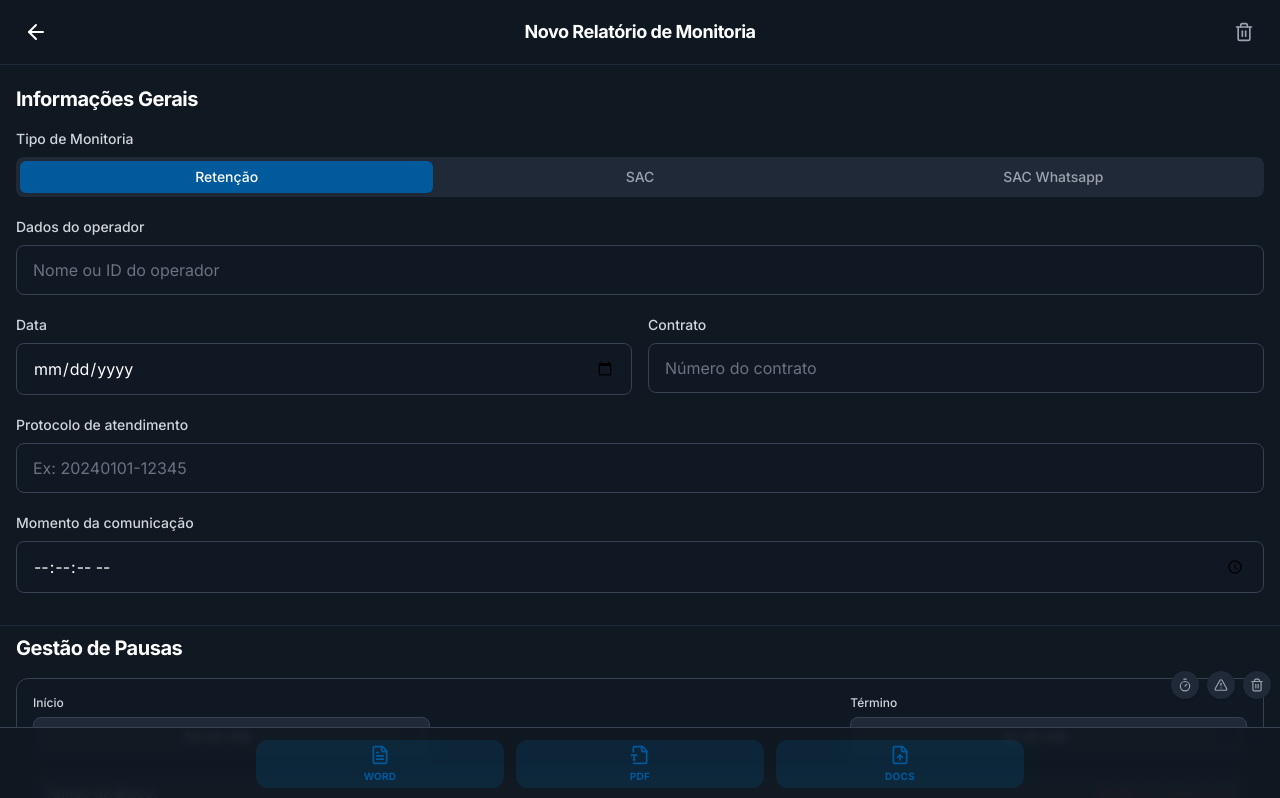
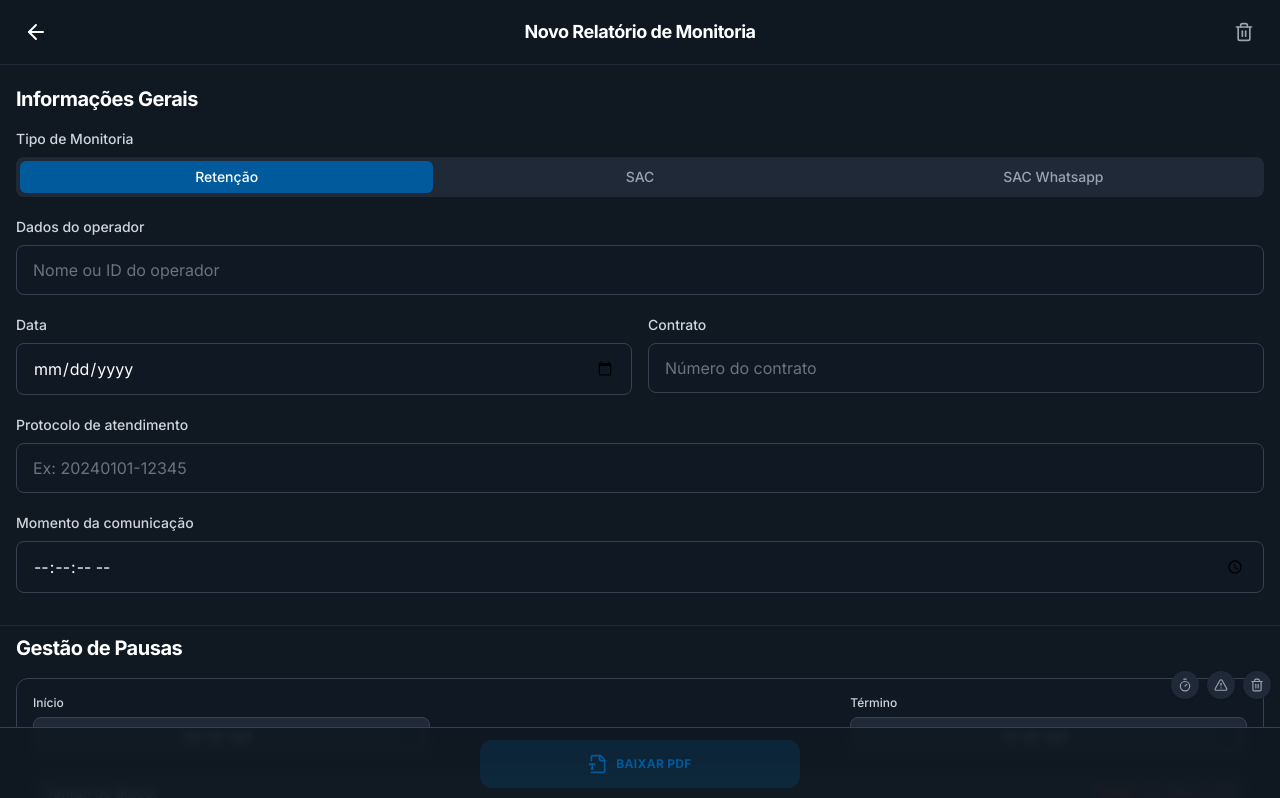
Before and after one commit to Lucasleey/Relatorio-de-Monitoria-, a React (Vite) app: page / in a window 1280 px wide. Shown: the top 798 px of the page. Built offline with nearby package versions, Linux system fonts and the light colour scheme.

Commit message:
feat: Simplify download functionality
Removes redundant format options for download and consolidates to a single PDF download action. Updates footer component to reflect this change and simplifies its layout.

```diff
--- a/App.tsx
+++ b/App.tsx
@@ -94,7 +94,7 @@ function App() {
         />
       </main>
 
-      <Footer onDownload={handleDownload} />
+      <Footer onDownload={() => handleDownload('pdf')} />
     </div>
   );
 }
--- a/components/Footer.tsx
+++ b/components/Footer.tsx
@@ -1,28 +1,18 @@
 import React from 'react';
-import { FileText, FileType2, FileUp } from 'lucide-react';
+import { FileType2 } from 'lucide-react';
 
 interface FooterProps {
-  onDownload: (format: 'word' | 'pdf' | 'docs') => void;
+  onDownload: () => void;
 }
 
 export const Footer: React.FC<FooterProps> = ({ onDownload }) => {
   return (
     <footer className="fixed bottom-0 left-0 right-0 z-50 border-t border-gray-200 bg-background-light/90 px-4 py-3 backdrop-blur-sm dark:border-gray-700 dark:bg-background-dark/90">
-      <div className="mx-auto flex max-w-screen-md items-center justify-center gap-3">
-        <ActionButton
-          icon={<FileText className="h-5 w-5" />}
-          label="Word"
-          onClick={() => onDownload('word')}
-        />
+      <div className="mx-auto flex w-full max-w-xs items-center justify-center">
         <ActionButton
           icon={<FileType2 className="h-5 w-5" />}
-          label="PDF"
-          onClick={() => onDownload('pdf')}
-        />
-        <ActionButton
-          icon={<FileUp className="h-5 w-5" />}
-          label="Docs"
-          onClick={() => onDownload('docs')}
+          label="Baixar PDF"
+          onClick={onDownload}
         />
       </div>
     </footer>
@@ -38,9 +28,9 @@ interface ActionButtonProps {
 const ActionButton: React.FC<ActionButtonProps> = ({ icon, label, onClick }) => (
   <button
     onClick={onClick}
-    className="group flex h-12 flex-1 flex-col items-center justify-center gap-1 rounded-xl bg-primary/10 text-primary transition-all hover:bg-primary/20 active:scale-95 dark:bg-primary/20 dark:hover:bg-primary/30"
+    className="group flex h-12 w-full items-center justify-center gap-2 rounded-xl bg-primary/10 text-primary transition-all hover:bg-primary/20 active:scale-95 dark:bg-primary/20 dark:hover:bg-primary/30"
   >
     {icon}
-    <span className="text-[10px] font-bold uppercase tracking-wide">{label}</span>
+    <span className="text-xs font-bold uppercase tracking-wide">{label}</span>
   </button>
 );
--- a/components/PauseSection.tsx
+++ b/components/PauseSection.tsx
@@ -2,7 +2,7 @@
 import React from 'react';
 import { PlusCircle, AlertCircle, Trash2, Clock, AlertTriangle, Timer } from 'lucide-react';
 import { PauseBlock, DEFAULT_PAUSE_LIMIT_MINUTES } from '../types';
-import { timeToMinutes, minutesToTime, calculateDuration, calculateTotalPauses, sumTime } from '../utils';
+import { timeToMinutes, minutesToTime, calculateDuration } from '../utils';
 
 interface Props {
   pauses: PauseBlock[];
```
